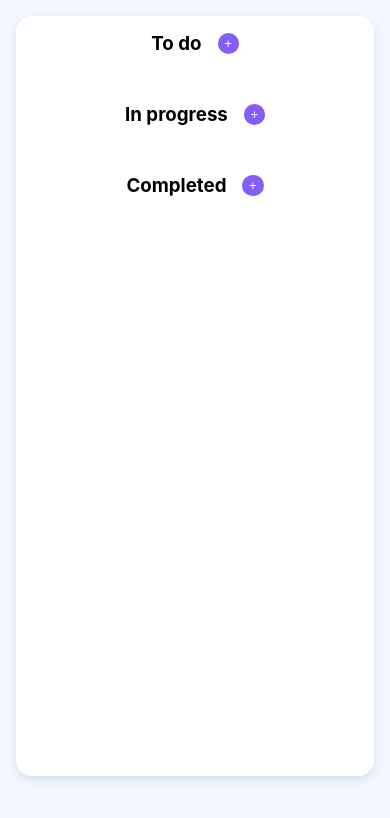
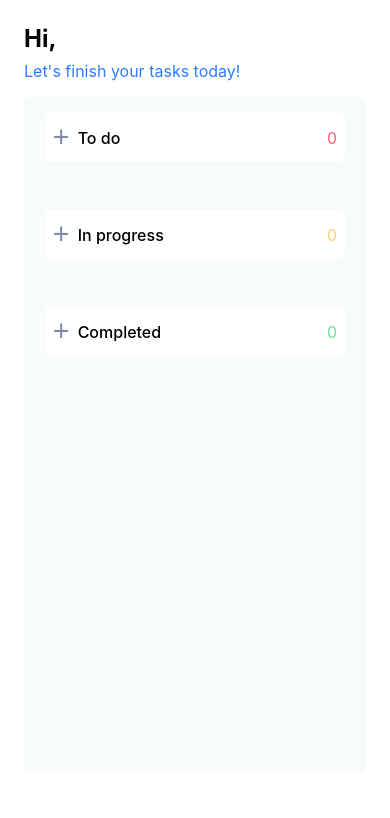
Before and after one commit to krstevskap/kanban-board, a React (Create React App) app: page / in a window 390 px wide. Shown: the top 818 px of the page. Built offline with nearby package versions, Linux system fonts and the light colour scheme.

Commit message:
Update CSS styles

```diff
--- a/public/index.html
+++ b/public/index.html
@@ -11,7 +11,7 @@
     />
     <link rel="apple-touch-icon" href="%PUBLIC_URL%/logo192.png" />
     <link rel="manifest" href="%PUBLIC_URL%/manifest.json" />
-    <title>Task Manager</title>
+    <title>Task Management</title>
   </head>
   <body>
     <noscript>You need to enable JavaScript to run this app.</noscript>
--- a/src/App.css
+++ b/src/App.css
@@ -1,38 +1,5 @@
-.App {
-  text-align: center;
+* {
+    margin: 0;
+    padding: 0;
+    box-sizing: border-box;
 }
-
-.App-logo {
-  height: 40vmin;
-  pointer-events: none;
-}
-
-@media (prefers-reduced-motion: no-preference) {
-  .App-logo {
-    animation: App-logo-spin infinite 20s linear;
-  }
-}
-
-.App-header {
-  background-color: #282c34;
-  min-height: 100vh;
-  display: flex;
-  flex-direction: column;
-  align-items: center;
-  justify-content: center;
-  font-size: calc(10px + 2vmin);
-  color: white;
-}
-
-.App-link {
-  color: #61dafb;
-}
-
-@keyframes App-logo-spin {
-  from {
-    transform: rotate(0deg);
-  }
-  to {
-    transform: rotate(360deg);
-  }
-}
--- a/src/components/AddTask/AddTask.js
+++ b/src/components/AddTask/AddTask.js
@@ -34,18 +34,21 @@ const AddTask = ({ setAddNewTask, type, setTasks, editingTask }) => {
 
   return (
     <div className="new-task-container">
+      <div className="new-task-header">
+        <h3>Create new task</h3>
+      </div>
       <form onSubmit={handleSubmit}>
         <div className="body">
-          <input
+          <textarea
             autoFocus
             value={text || ""}
             onChange={(e) => setText(e.target.value)}
-          ></input>
+          ></textarea>
         </div>
-        <div className="footer">
+        <div className="new-task-footer">
           <button id="add" type="submit">
             {" "}
-            {editingTask ? "Edit" : "Add"}{" "}
+            {editingTask ? "Edit task" : "Add new task"}{" "}
           </button>
           <button id="cancel" onClick={() => setAddNewTask(false)}>
             Cancel
--- a/src/components/AddTask/addTask.css
+++ b/src/components/AddTask/addTask.css
@@ -1,33 +1,50 @@
-
-
 .new-task-container {
-    border-radius: 10px;
-    background-color: #fff;
+    border-radius: 0.3em;
+    background-color: #FEFFFE;
     display: flex;
     flex-direction: column;
-    padding: 10px;
+    gap: 1em;
+    padding: 1em;
 }
 
-.body input{
+.new-task-header {
+    display: flex;
+    justify-content: space-between;
+}
+
+.body textarea {
     width: 100%;
     margin-bottom: 10px;
-    height: 25px;
+    height: 5em;
+    border-radius: 0.3em;
+    border: 1px solid #ccc;
+    resize: none;
 }
 
-.footer {
+.new-task-footer {
     display: flex;
-    gap: 15px;
+    gap: 1em;
     justify-content: center;
 }
 
-.footer button {
-    padding: 8px;
+.new-task-footer button {
+    padding: 0.5em;
     border: none;
-    border-radius: 10px;
+    border-radius: 0.3em;
     cursor: pointer;
+    flex: 1;
 }
 
 #add {
-    background-color: #875df9;
+    background-color: #2E7CFE;
     color: #fff;
 }
+
+#cancel {
+    background-color: #efefef;
+    border: none;
+}
+
+#cancel:hover {
+    cursor: pointer;
+}
--- a/src/components/Board/Board.js
+++ b/src/components/Board/Board.js
@@ -16,7 +16,11 @@ const Board = () => {
 
   return (
     <div className="board-container">
-      <div className="left-column">
+      <div className="board-header">
+        <h2>Hi,</h2>
+        <p>Let's finish your tasks today!</p>
+      </div>
+      <div className="tasks-container">
         <Tasks tasks={tasks} setTasks={setTasks} />
       </div>
     </div>
--- a/src/components/Board/board.css
+++ b/src/components/Board/board.css
@@ -1,40 +1,23 @@
-* {
-    margin: 0;
-    padding: 0;
-    box-sizing: border-box;
-}
-
-body {
-    background-color: #F2F6FE;
-}
-
 .board-container {
-    min-height: 90vh;
-    margin: 2em 2.5em;
-    justify-content: center;
     display: flex;
     flex-wrap: wrap;
+    flex-direction: column;
+    padding: 1.5em;
     gap: 1em;
 }
 
-.left-column {
-    flex: 3;
+.board-header {
+    display: flex;
+    flex-direction: column;
+    gap: 0.5em;
 }
 
-.right-column {
-    flex: 1;
+.board-header p {
+    color: #2E7CFE;
 }
 
-.left-column,
-.right-column {
-    background-color: #fff;
-    border-radius: 1em;
-    box-shadow: 0px 4px 8px rgba(0, 0, 0, 0.1);
+.tasks-container {
+    min-height: 80vh;
+    background-color: #F8FBFB;
+    border-radius: 0.3em;
 }
-
-@media (max-width: 960px) {
-    .board-container {
-        flex-direction: column;
-        margin: 1em;
-    }
-}
--- a/src/components/Column/Column.js
+++ b/src/components/Column/Column.js
@@ -4,7 +4,7 @@ import AddTask from "../AddTask/AddTask";
 import { Droppable } from "@hello-pangea/dnd";
 import "./column.css";
 
-const Column = ({ title, type, tasks, setTasks }) => {
+const Column = ({ title, type, tasks, setTasks, color }) => {
   const tasksByType = tasks.filter((t) => t.type === type);
 
   const [addNewTask, setAddNewTask] = useState(false);
@@ -22,7 +22,7 @@ const Column = ({ title, type, tasks, setTasks }) => {
   return (
     <div className="column">
       <div className="column-header">
-        <h3>{title}</h3>
+        <div className="title">
           <button
             onClick={() => {
               setAddNewTask(true);
@@ -32,9 +32,14 @@ const Column = ({ title, type, tasks, setTasks }) => {
           >
             +
           </button>
+          <p>{title}</p>
+        </div>
+        <div className="number-of-tasks" style={{ color: color }}>
+          {tasksByType.length}
+        </div>
       </div>
 
-      <div className="tasks-container">
+      <div className="filtered-tasks-container">
         <Droppable droppableId={type}>
           {(provided) => (
             <div {...provided.droppableProps} ref={provided.innerRef}>
--- a/src/components/Column/column.css
+++ b/src/components/Column/column.css
@@ -1,33 +1,44 @@
-.column-header {
-    display: flex;
-    justify-content: center;
-    align-items: center;
-    gap: 1em;
-}
-
 .column {
     display: flex;
     flex-direction: column;
     gap: 1em;
 }
 
+.column-header {
+    display: flex;
+    justify-content: space-between;
+    align-items: center;
+    padding: 0.5em;
+    gap: 1em;
+    background-color: #FEFFFE;
+    border-radius: 0.3em;
+}
+
+.title {
+    display: flex;
+    gap: 0.5em;
+    align-items: center;
+    justify-content: center;
+    font-weight: 500;
+}
+
 .add-task-button {
     border: none;
-    border-radius: 50%;
-    padding: 0.2em 0.5em;
     cursor: pointer;
-    background-color: #875df9;
-    color: #fff;
+    color: #7B8EA5;
+    background: none;
+    font-size: 1.8rem;
 }
 
-.tasks-container {
+.filtered-tasks-container {
     display: flex;
     flex-direction: column;
+    border-radius: 0.3em;
     gap: 1em;
 }
 
 @media (max-width: 700px) {
     .column {
-        padding: 0 1em;
+        padding: 0 0.3em;
     }
 }
--- a/src/components/Task/task.css
+++ b/src/components/Task/task.css
@@ -1,8 +1,8 @@
 .task {
     padding: 0.75em;
     border: none;
-    border-radius: 1em;
-    background-color: #f0f0f0;
+    border-radius: 0.3em;
+    background-color: #FEFFFE;
     margin-bottom: 0.5em;
     text-align: start;
     cursor: grab;
@@ -17,12 +17,13 @@
     cursor: grabbing;
 }
 
-.buttons{
+.buttons {
     display: flex;
     gap: 0.3em;
 }
 
-.delete-button, .edit-button {
+.delete-button,
+.edit-button {
     cursor: pointer;
 }
 
--- a/src/components/Tasks/Tasks.js
+++ b/src/components/Tasks/Tasks.js
@@ -49,18 +49,26 @@ const Tasks = ({ tasks, setTasks }) => {
   return (
     <DragDropContext onDragEnd={handleOnDragEnd}>
       <div className="column-container">
-        <Column title="To do" type="toDo" tasks={tasks} setTasks={setTasks} />
+        <Column
+          title="To do"
+          type="toDo"
+          tasks={tasks}
+          setTasks={setTasks}
+          color="#FB6177"
+        />
         <Column
           title="In progress"
           type="inProgress"
           tasks={tasks}
           setTasks={setTasks}
+          color="#FED070"
         />
         <Column
           title="Completed"
           type="done"
           tasks={tasks}
           setTasks={setTasks}
+          color="#73DDA0"
         />
       </div>
     </DragDropContext>
--- a/src/components/Tasks/tasks.css
+++ b/src/components/Tasks/tasks.css
@@ -5,7 +5,7 @@
     padding: 1em;
 }
 
-.column-container > div {
+.column-container>div {
     flex: 1;
 }
 
```
Also changed, not shown: src/index.js (+6 -10 lines). Lines whose indentation alone changed are shown as unchanged.
